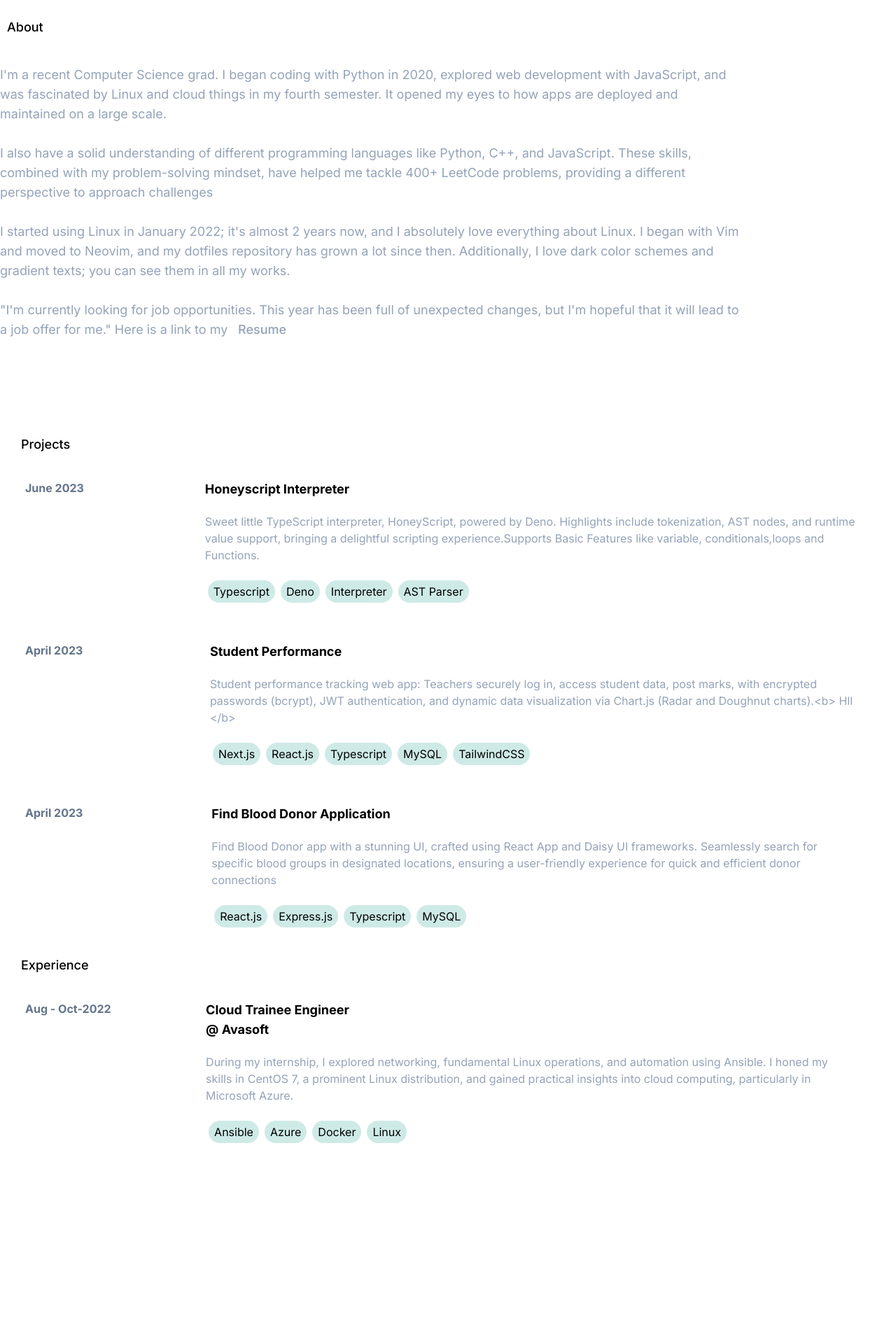
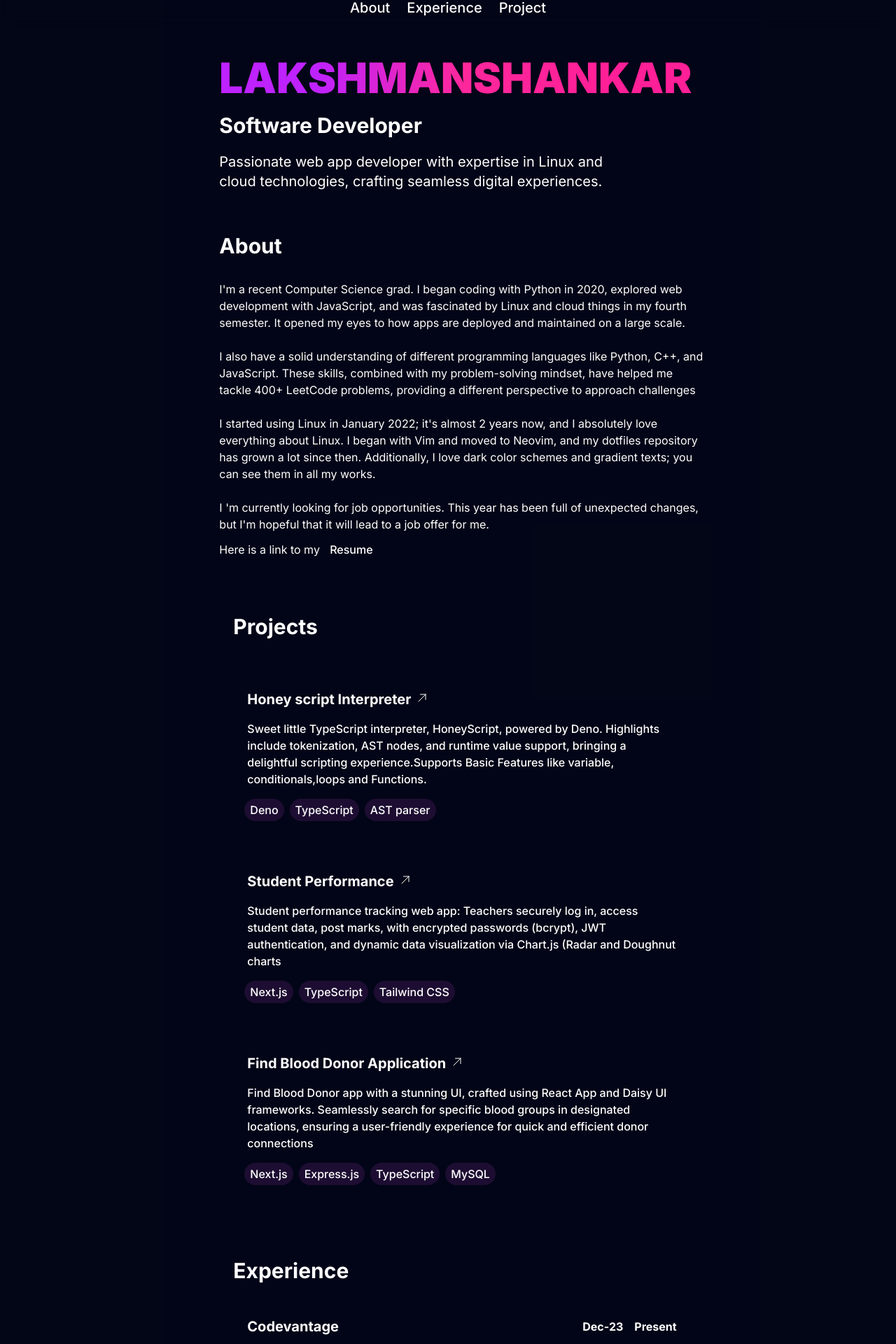
Before and after one commit to Lakshmanshankar/portfolio, a Next.js app: page / in a window 1280 px wide. Shown: the part 15-1935 px from the top of the page at 70% size. Before the commit the page ends 1688 px from the top, so only its background shows below. Built offline with nearby package versions, Linux system fonts and the light colour scheme.

Commit message:
final commits

```diff
--- a/app/data.json
+++ b/app/data.json
@@ -141,5 +141,5 @@
       "hoverColor": "text-teal-500"
     }
   ],
-  "current": 0
+  "current": 1
 }
--- a/app/layout.js
+++ b/app/layout.js
@@ -1,6 +1,7 @@
 import { Inter } from "next/font/google";
 import "./globals.css";
-import { Sidebar } from "./Components/SideBar";
+import { Sidebar } from "./new/Components/Sidebar";
+import "./new/style.css"
 const inter = Inter({ subsets: ["latin"] });
 
 export const metadata = {
@@ -12,8 +13,7 @@ export default function RootLayout({ children }) {
   return (
     <html lang="en">
       <body className={`${inter.className}`}>
-        {/* <Sidebar>{children}</Sidebar> */}
-        {children}
+        <Sidebar>{children}</Sidebar>
       </body>
     </html>
   );
--- a/app/new/page.jsx
+++ b/app/new/page.jsx
@@ -40,9 +40,9 @@ export default function Home() {
                 </div>
               </div>
               <p className={`${data.colors[data.current].primaryText} p-2`}>{project.description}</p>
-              <ul className="flex justify-evenly w-fit h-fit p-0 m-0">
+              <ul className="flex flex-wrap w-fit h-fit p-0 m-0">
                 {project.technologies.map((tech, id) => (
-                  <li className={`p-2 h-fit mx-1 px-2 py-[4px] rounded-full ${data.current ? 'pinkify' : ''} background-current bg-opacity-90`} key={`tech-${id}`}>{tech}</li>
+                  <li className={`p-2 h-fit mx-1 px-2 mt-2 py-[4px] rounded-full ${data.current ? 'pinkify' : ''} background-current bg-opacity-90`} key={`tech-${id}`}>{tech}</li>
                 ))}
               </ul>
             </div>
@@ -62,17 +62,14 @@ export default function Home() {
               </div>
             </div>
             <p className={`${data.colors[data.current].primaryText} p-2`}>{job.description}</p>
-            <ul className="flex justify-evenly w-fit h-fit p-0 m-0">
+            <ul className="flex flex-wrap w-fit h-fit p-0 m-0">
               {job.skills.map((tech, id) => (
-                <li className={`p-2 h-fit mx-1 px-2 py-[4px] rounded-full ${data.current ? 'pinkify' : ''} background-current bg-opacity-90`} key={`tech-${id}`}>{tech}</li>
+                <li className={`p-2 h-fit mx-1 mt-2 px-2 py-[4px] rounded-full ${data.current ? 'pinkify' : ''} background-current bg-opacity-90`} key={`tech-${id}`}>{tech}</li>
               ))}
             </ul>
           </div>
         ))}
       </section>
-
-
-
     </div>
   )
 }
--- a/app/page.jsx
+++ b/app/page.jsx
@@ -1,136 +1,75 @@
-"use client";
-import { Inter } from "next/font/google";
-import Link from "next/link";
-const inter = Inter({ weight: "400", subsets: ["latin"] });
-export default function HomePage() {
+import { Inter } from "next/font/google"
+import data from "./data.json"
+import Link from "next/link"
+
+const interHeader = Inter({ weight: "900", subsets: ["cyrillic"] })
+const inter = Inter({ weight: "400", subsets: ["greek"] })
+export default function Home() {
   return (
-    <div className="lg:absolute">
-      <section className="w-full relative md:py-10 md:py-0" id="about">
-        <Link href="#about" className='  text-lg pointer-events-auto cursor-pointer sticky text-justify'> About</Link>
-        <div className="  md:text-lg lg:pb-24 py-10 px-8 md:pr-8 lg:px-0 lg:w-5/6 text-slate-400 ">
-          <span className={` text-md text-lg md:text-lg block ${inter.className}`}>
-            I'm a recent Computer Science grad. I began coding with Python in
-            2020, explored web development with JavaScript, and was fascinated
-            by Linux and cloud things in my fourth semester. It opened my
-            eyes to how apps are deployed and maintained on a large scale.
+    <div className="text-white w-full lg:py-24 py-14 bg-opacity-10 rounded-xl bg-slate-950">
+      <header className={`lg:px-20 px-5 ${inter.className}`}>
+        <h1 className={`${data.colors[data.current].gradient} text-2xl text-center lg:text-left md:text-4xl lg:text-4xl xl:text-6xl gradient w-full ${interHeader.className}`}>{data.name.toUpperCase()}</h1>
+        <h2 className={`${data.colors[data.current].secondaryText} text-center lg:text-left text-lg lg:text-3xl lg:py-5 font-bold`}>{data.role}</h2>
+        <p className={`${data.colors[data.current].primaryText} text-center lg:text-left text-base md:text-xl lg:w-4/5 `}>{data.description}</p>
+      </header>
+
+      <section className={`lg:px-20 py-10 px-5 md:px-10 xl:w-/12`}>
+        <h2 className={`${data.colors[data.current].secondaryText} text-left text-lg lg:text-3xl lg:py-5 font-bold `}>About</h2>
+        {data.about.map((item, id) => (
+          <p key={`${id}`} className={`py-3  ${data.colors[data.current].primaryText} text-base `}>{item}</p>
+        ))}
+        {data.resumeLink &&
+          <span className={`py-3  ${data.colors[data.current].primaryText} text-base`}>
+            Here is a link to my
+            <Link href={data.resumeLink} download={true} className={`text-white hover:${data.colors[data.current].hoverColor}`}> Resume</Link>
           </span>
-          <br></br>
-
-          <span className={`text-md block ${inter.className}`}>
-            I also have a solid understanding of different programming languages
-            like Python, C++, and JavaScript. These skills, combined with my
-            problem-solving mindset, have helped me tackle 400+ LeetCode
-            problems, providing a different perspective to approach challenges
-          </span>
-          <br></br>
-          <span className={`text-md block ${inter.className}`}>
-            I started using Linux in January 2022; it's almost 2 years now, and
-            I absolutely love everything about Linux. I began with Vim and moved
-            to Neovim, and my dotfiles repository has grown a lot since then.
-            Additionally, I love dark color schemes and gradient texts; you can
-            see them in all my works.
-          </span>
-          <br></br>
-          <span className={`text-md block ${inter.className}`}>
-            "I'm currently looking for job opportunities. This year has been
-            full of unexpected changes, but I'm hopeful that it will lead to a
-            job offer for me." Here is a link to my
-            <Link href={"/Lakshpy.pdf"} download={true}> Resume</Link>
-          </span>
-        </div>
+        }
       </section>
 
-      <section className="relative py-10 md:py-0 w-full px-4.5 p-5" id="projects">
-        <Link href="#projects" className='  text-lg pointer-events-auto cursor-pointer sticky '> Projects</Link>
+      <section className={`lg:px-20 py-5 md:px-10 xl:w-/12 `}>
+        <h2 className={`${data.colors[data.current].secondaryText} text-left text-lg lg:text-3xl lg:py-5 font-bold px-5`}>Projects</h2>
+        {data.projects.map((project, id) => (
+          <Link href={project.source} key={`projectid-${id}`}>
+            <div key={`project-${id}`} className={`lg:p-5 mx-3 rounded-lg py-3 px-2 hover:${data.colors[data.current].hoverColor} hover:${data.colors[data.current].hoverBackground} ${data.current ? 'pinkify' : ''} og-background secondary-text hover:bg-opacity-50 animate-translate`}>
+              <div className="flex w-fit h-fit items-end">
+                <h3 className={` font-bold text-md md:text-ld lg:text-xl p-2 hover:transition-all pointer-events-none ${data.current ? 'pinkify' : ' '} secondary-text`}>{project.name}</h3>
+                <div className={`${data.colors[data.current].primaryText} font-bold text-base text-opacity-70 pb-4`}>
+                  <svg xmlns="http://www.w3.org/2000/svg" fill="none" viewBox="0 0 24 24" stroke-width="1.5" stroke="white" class="w-4 h-4 hover:transition-all hover:translate-x-2 translate-px">
+                    <path stroke-linecap="round" stroke-linejoin="round" d="m4.5 19.5 15-15m0 0H8.25m11.25 0v11.25" />
+                  </svg>
+                </div>
+              </div>
+              <p className={`${data.colors[data.current].primaryText} p-2`}>{project.description}</p>
+              <ul className="flex flex-wrap w-fit h-fit p-0 m-0">
+                {project.technologies.map((tech, id) => (
+                  <li className={`p-2 h-fit mx-1 px-2 mt-2 py-[4px] rounded-full ${data.current ? 'pinkify' : ''} background-current bg-opacity-90`} key={`tech-${id}`}>{tech}</li>
+                ))}
+              </ul>
+            </div>
+          </Link>
+        ))}
+      </section>
 
-
-        <div className=" px-3  py-3 flex flex-col md:flex-row justify-between w-full hover:transition-all rounded-lg  hover:bg-slate-400  hover:bg-opacity-10 overable lg:p-4 lg:rounded-lg hover:text-teal-300  my-5">
-          <div className=" font-bold text-slate-500 lg:w-2/5">June 2023</div>
-          <div className={`flex flex-col lg:px-5 ${inter.className}`}>
-            <div className=" font-bold ">
-              <h1 className=" text-lg"> Honeyscript Interpreter</h1>
-              {/* <h2 className=" text-lg  "> @ Avasoft</h2> */}
+      <section className={`lg:px-20 py-5 md:px-10 xl:w-/12 `}>
+        <h2 className={`${data.colors[data.current].secondaryText} text-left text-lg lg:text-3xl lg:py-5 font-bold px-5`}>Experience</h2>
+        {data.experience.map((job, id) => (
+          <div key={`project-${id}`} className={`lg:p-5 mx-3 rounded-lg py-3 px-2 hover:${data.colors[data.current].hoverColor} hover:${data.colors[data.current].hoverBackground} ${data.current ? 'pinkify' : ''} og-background secondary-text hover:bg-opacity-50 `}>
+            <div className="flex justify-between">
+              <h3 className={` font-bold text-md md:text-ld lg:text-xl p-2 hover:transition-all pointer-events-none ${data.current ? 'pinkify' : ' '} secondary-text`}>{job.company}</h3>
+              <div className={`flex items-center ${data.colors[data.current].primaryText} font-bold text-base text-opacity-70`}>
+                <span className="mx-2 h-fit">{job.from}</span>
+                <span className="mx-2 h-fit">{job.to}</span>
+              </div>
             </div>
-            <p className=" w-full text-slate-400 lg:py-5">
-              Sweet little TypeScript interpreter, HoneyScript, powered by Deno. Highlights include tokenization, AST nodes, and runtime value support, bringing a delightful scripting experience.Supports Basic Features like variable, conditionals,loops and Functions.
-            </p>
-            <ul className="flex list-none flex-wrap w-full">
-              <li className=" p-1 px-2 links rounded-2xl bg-opacity-20  m-1 bg-teal-600"> Typescript </li>
-              <li className=" p-1 px-2 links rounded-2xl bg-opacity-20  m-1 bg-teal-600"> Deno </li>
-              <li className=" p-1 px-2 links rounded-2xl bg-opacity-20  m-1 bg-teal-600"> Interpreter </li>
-              <li className=" p-1 px-2 links rounded-2xl bg-opacity-20  m-1 bg-teal-600">  AST Parser </li>
+            <p className={`${data.colors[data.current].primaryText} p-2`}>{job.description}</p>
+            <ul className="flex flex-wrap w-fit h-fit p-0 m-0">
+              {job.skills.map((tech, id) => (
+                <li className={`p-2 h-fit mx-1 mt-2 px-2 py-[4px] rounded-full ${data.current ? 'pinkify' : ''} background-current bg-opacity-90`} key={`tech-${id}`}>{tech}</li>
+              ))}
             </ul>
           </div>
-        </div>
-
-        <div className=" px-5  py-3 flex flex-col md:flex-row justify-between w-full hover:transition-all rounded-lg  hover:bg-slate-400  hover:bg-opacity-10 overable lg:p-4 lg:rounded-lg hover:text-teal-300  my-5">
-          <div className=" font-bold text-slate-500 lg:w-2/5">April 2023</div>
-          <div className={`flex flex-col lg:px-5 ${inter.className}`}>
-            <div className=" font-bold ">
-              <h1 className=" text-lg"> Student Performance  </h1>
-              {/* <h2 className=" text-lg  "> @ Avasoft</h2> */}
-            </div>
-            <p className=" w-full text-slate-400 lg:py-5">
-              Student performance tracking web app: Teachers securely log in, access student data, post marks, with encrypted passwords (bcrypt), JWT authentication, and dynamic data visualization via Chart.js (Radar and Doughnut charts).
-              {`<b> Hll </b>`}
-            </p>
-            <ul className="flex list-none flex-wrap w-full">
-              <li className=" p-1 px-2 links rounded-2xl bg-opacity-20  m-1 bg-teal-600"> Next.js </li>
-              <li className=" p-1 px-2 links rounded-2xl bg-opacity-20  m-1 bg-teal-600"> React.js </li>
-              <li className=" p-1 px-2 links rounded-2xl bg-opacity-20  m-1 bg-teal-600"> Typescript </li>
-              <li className=" p-1 px-2 links rounded-2xl bg-opacity-20  m-1 bg-teal-600"> MySQL </li>
-              <li className=" p-1 px-2 links rounded-2xl bg-opacity-20  m-1 bg-teal-600"> TailwindCSS </li>
-            </ul>
-          </div>
-        </div>
-
-        <div className=" px-3  py-3 flex flex-col md:flex-row justify-between w-full hover:transition-all rounded-lg  hover:bg-slate-400  hover:bg-opacity-10 overable lg:p-4 lg:rounded-lg hover:text-teal-300  my-5">
-          <div className=" font-bold text-slate-500 lg:w-2/5">April 2023</div>
-          <div className={`flex flex-col lg:px-5 ${inter.className}`}>
-            <div className=" font-bold ">
-              <h1 className=" text-lg"> Find Blood Donor Application</h1>
-              {/* <h2 className=" text-lg  "> @ Avasoft</h2> */}
-            </div>
-            <p className=" w-full text-slate-400 lg:py-5">
-              Find Blood Donor app with a stunning UI, crafted using React App and  Daisy UI frameworks. Seamlessly search for specific blood groups in designated locations, ensuring a user-friendly experience for quick and efficient donor connections
-            </p>
-            <ul className="flex list-none flex-wrap w-full">
-              <li className=" p-1 px-2 links rounded-2xl bg-opacity-20  m-1 bg-teal-600"> React.js </li>
-              <li className=" p-1 px-2 links rounded-2xl bg-opacity-20  m-1 bg-teal-600"> Express.js </li>
-              <li className=" p-1 px-2 links rounded-2xl bg-opacity-20  m-1 bg-teal-600"> Typescript </li>
-              <li className=" p-1 px-2 links rounded-2xl bg-opacity-20  m-1 bg-teal-600"> MySQL </li>
-            </ul>
-          </div>
-        </div>
-
+        ))}
       </section>
-
-
-      <section className="relative py-10 md:py-0 w-full px-5 p-5" id="experience">
-        <Link href="#experience" className='  text-lg pointer-events-auto cursor-pointer sticky  lg:my-5'> Experience</Link>
-
-        <div className=" px-3  py-3 flex flex-col md:flex-row justify-between w-full hover:transition-all   hover:bg-slate-400  hover:bg-opacity-10 overable lg:p-4 lg:rounded-lg hover:text-teal-300  my-5">
-          <div className=" font-bold text-slate-500 lg:w-2/5"> Aug - Oct-2022</div>
-          <div className={`flex flex-col lg:px-5 ${inter.className}`}>
-            <div className=" font-bold ">
-              <h1 className=" text-lg"> Cloud Trainee Engineer</h1>
-              <h2 className=" text-lg  "> @ Avasoft</h2>
-            </div>
-            <p className=" w-full text-slate-400 lg:py-5"> During my internship, I explored networking, fundamental Linux operations, and automation using Ansible. I honed my skills in CentOS 7, a prominent Linux distribution, and gained practical insights into cloud computing, particularly in Microsoft Azure.
-
-            </p>
-            <ul className="flex list-none flex-wrap w-full">
-              <li className=" p-1 px-2 links rounded-2xl bg-opacity-20  m-1 bg-teal-600"> Ansible </li>
-              <li className=" p-1 px-2 links rounded-2xl bg-opacity-20  m-1 bg-teal-600"> Azure </li>
-              <li className=" p-1 px-2 links rounded-2xl bg-opacity-20  m-1 bg-teal-600"> Docker </li>
-              <li className=" p-1 px-2 links rounded-2xl bg-opacity-20  m-1 bg-teal-600"> Linux </li>
-            </ul>
-          </div>
-        </div>
-
-
-      </section>
-
     </div>
-  );
+  )
 }
```
